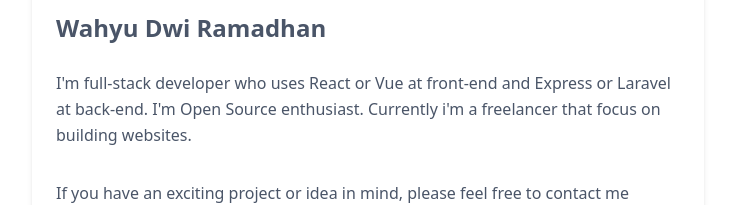
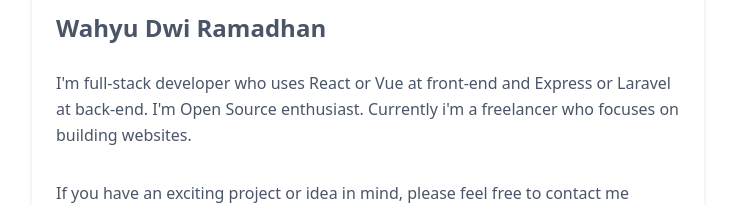
Before and after one commit to wdwiramadhan/wdwiramadhan, a Next.js app: page / in a window 1280 px wide. Shown: the part 162-367 px from the top of the page, without its empty margins (272-1007 px from the left). Built offline with nearby package versions, Linux system fonts and the light colour scheme.

Commit message:
Change description

```diff
--- a/pages/index.tsx
+++ b/pages/index.tsx
@@ -28,7 +28,7 @@
               <p className="text-md leading-relaxed text-gray-700 mt-6">
                 I'm full-stack developer who uses React or Vue at front-end and
                 Express or Laravel at back-end. I'm Open Source enthusiast.
-                Currently i'm a freelancer that focus on building websites.
+                Currently i'm a freelancer who focuses on building websites.
               </p>
               <p className="text-md leading-relaxed text-gray-700 mt-8">
                 If you have an exciting project or idea in mind, please feel free to
```
